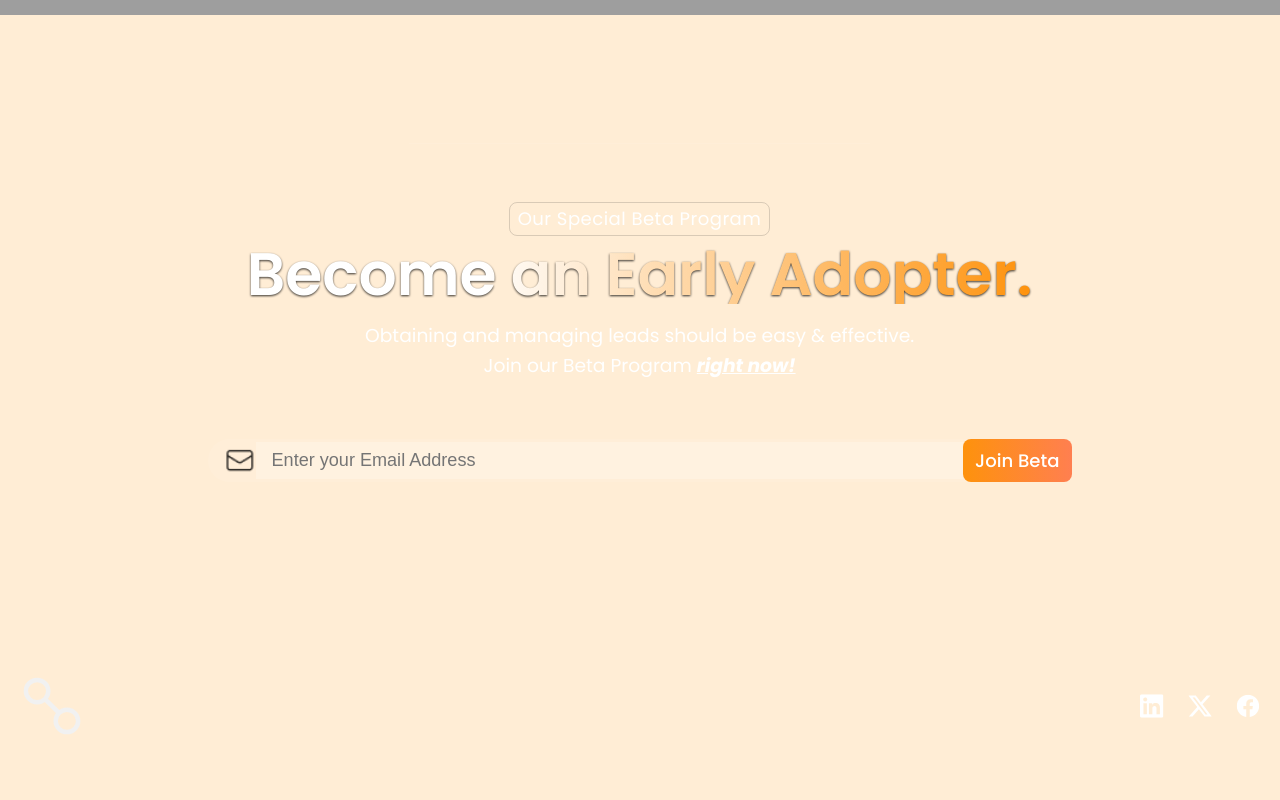
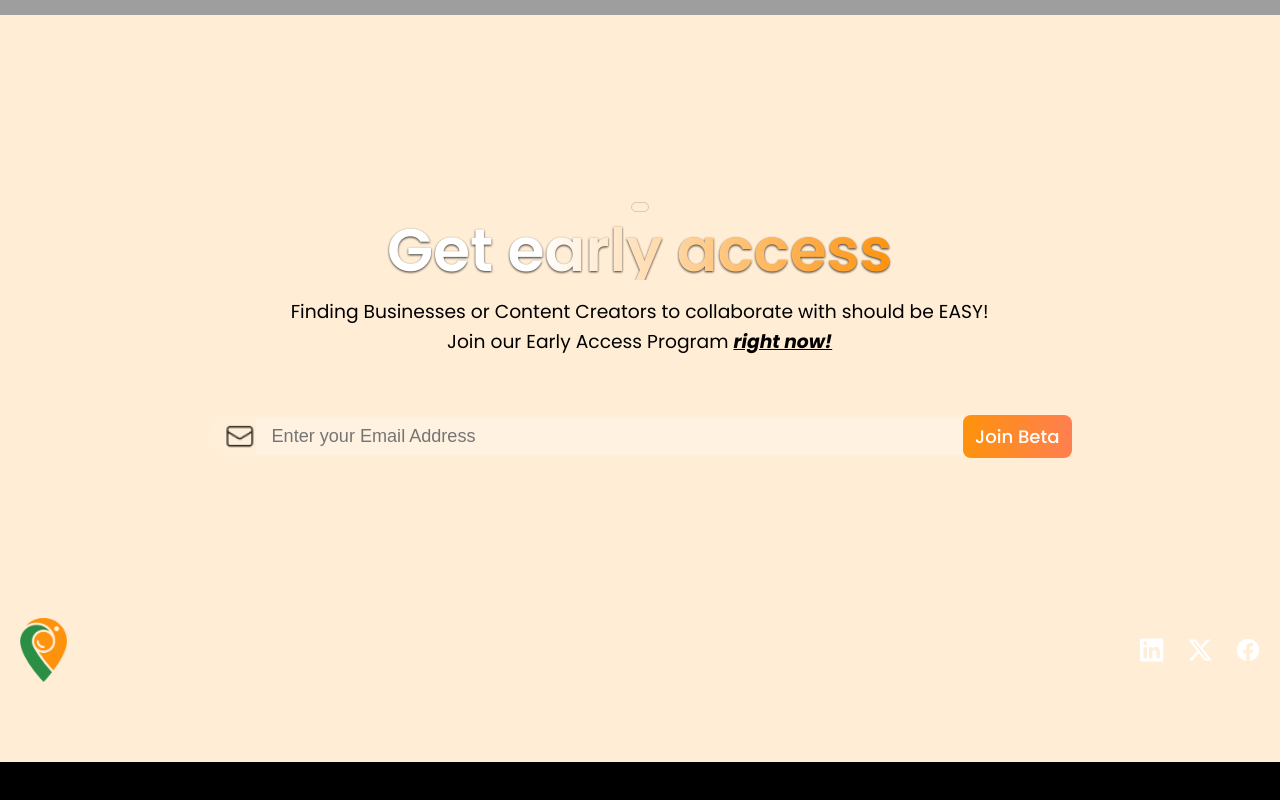
Before and after one commit to Rickvdkommer/CollabMapsWeb, a Next.js app: page /design-v in a window 1280 px wide. Shown: the part 2498-3298 px from the top of the page. After the commit the page ends 3260 px from the top, so only its background shows below. Built offline with nearby package versions, Linux system fonts and the light colour scheme; grey boxes are pictures that could not be loaded; a web font is replaced by a local one.

Commit message:
Quick update

```diff
--- a/components/divcontainer.tsx
+++ b/components/divcontainer.tsx
@@ -2,12 +2,12 @@ import type { NextPage } from "next";
 
 const Divcontainer: NextPage = () => {
   return (
-    <footer id="div-container" className="w-full flex flex-col items-center justify-start py-8 px-5 gap-16">
+    <footer id="div-container" className="w-full flex flex-col items-center justify-start py-0 px-5 gap-16">
       <div className="bg-ghostwhite flex flex-col md:flex-row items-center justify-center py-0 px-5 w-full">
         <div className="w-full md:w-96 bg-gray-900" />
       </div>
       <div className="flex flex-col md:flex-row items-center justify-between py-0 px-5 gap-10 w-full">
-        <img className="h-16 w-auto" src="/favicon.svg" alt="" />
+        <img className="h-16 w-auto" src="/favicon.png" alt="" />
         <div className="flex flex-row items-start justify-start gap-4 md:gap-6">
           <img
             className="h-6 w-6"
--- a/components/divcontainer1.tsx
+++ b/components/divcontainer1.tsx
@@ -10,19 +10,19 @@ const Divcontainer1: NextPage = () => {
         <div className=" w-[26.37rem] relative bg-gray-1100 max-w-full" />
       </div>
       <div className=" flex flex-row items-center justify-center py-[0rem] px-[1.25rem]  max-w-full">
-        <div className="w-full flex flex-col items-center justify-center gap-[1.05rem] max-w-full">
+        <div className="w-full flex text-black flex-col items-center justify-center gap-[1.05rem] max-w-full">
           <DivfadeInMoveOnScroll
-            featuresOfYourLeads="Our Special Beta Program"
-            leadIntelligenceAmplified="Become an Early Adopter."
+
+            leadIntelligenceAmplified="Get early access"
           />
           <FadeInOnScroll>
             <div className="flex flex-col items-start justify-start max-w-full">
               <div className="flex flex-col items-center justify-start py-[0rem] pr-[1.49rem] pl-[1.5rem]">
                 <div className="relative leading-[1.87rem] flex items-center">
                   <span>
-                    <p className="m-0">{`Obtaining and managing leads should be easy & effective.`}</p>
+                    <p className="m-0">{`Finding Businesses or Content Creators to collaborate with should be EASY!`}</p>
                     <p className="m-0">
-                      <span>{`Join our Beta Program `}</span>
+                      <span>{`Join our Early Access Program `}</span>
                       <i className="[text-decoration:underline] font-bold font-poppins">
                         right now!
                       </i>
--- a/components/divcontainer4invert.tsx
+++ b/components/divcontainer4invert.tsx
@@ -13,7 +13,7 @@ const DivcontainerWithImage: NextPage = () => {
                   <img
                     src="/ForContentCreators.png"
                     alt="For Content Creators"
-                    className="w-1/2 sm:w-1/3 object-cover order-1 sm:order-2"
+                    className="w-1/2 sm:w-1/2 object-cover order-1 sm:order-2"
                   />
                 </div>
                 <div className="w-full sm:w-2/3 text-left flex items-center"> {/* Changed width for text */}
```
Also changed, not shown: 1 other file (tests, documents, lock files or other folders).
